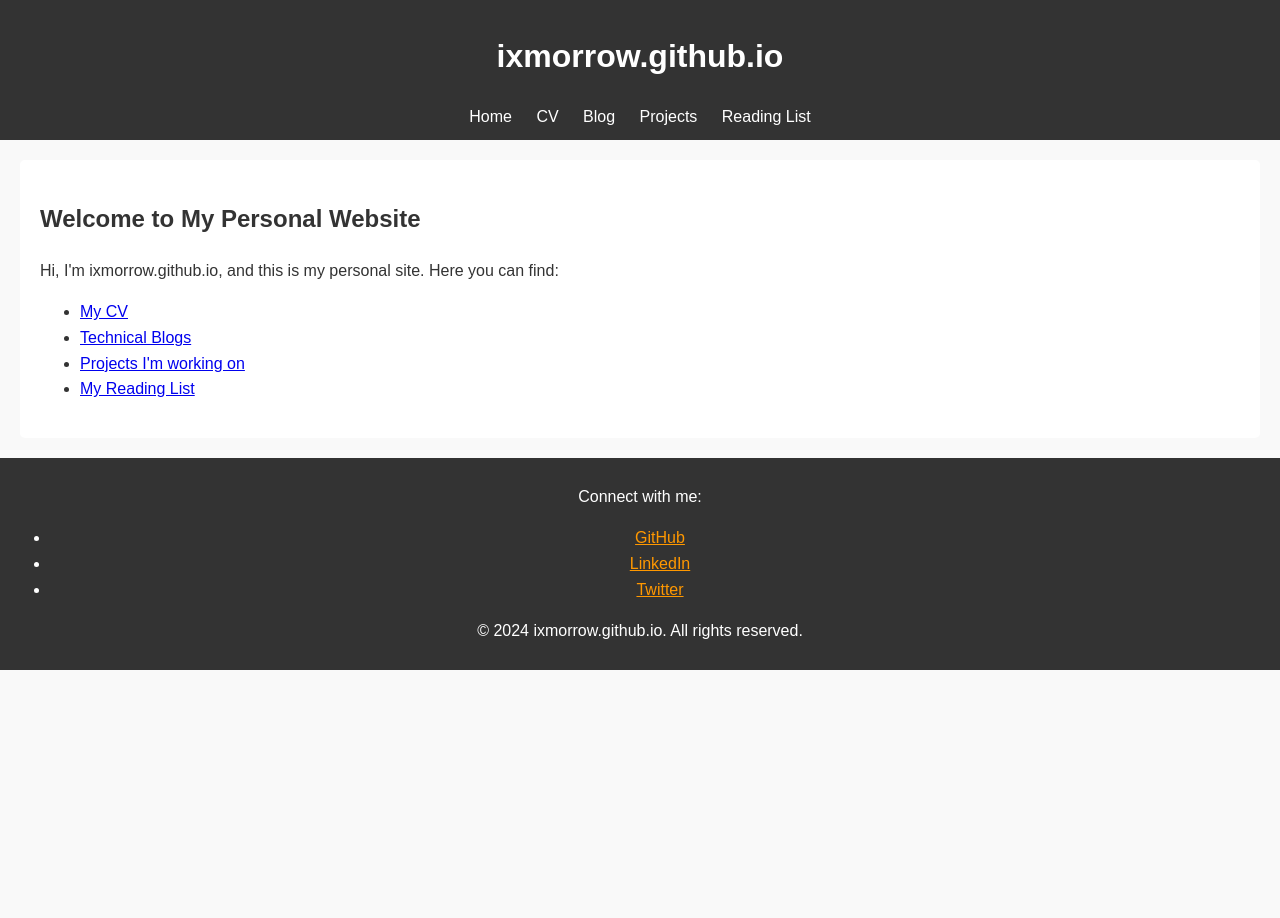
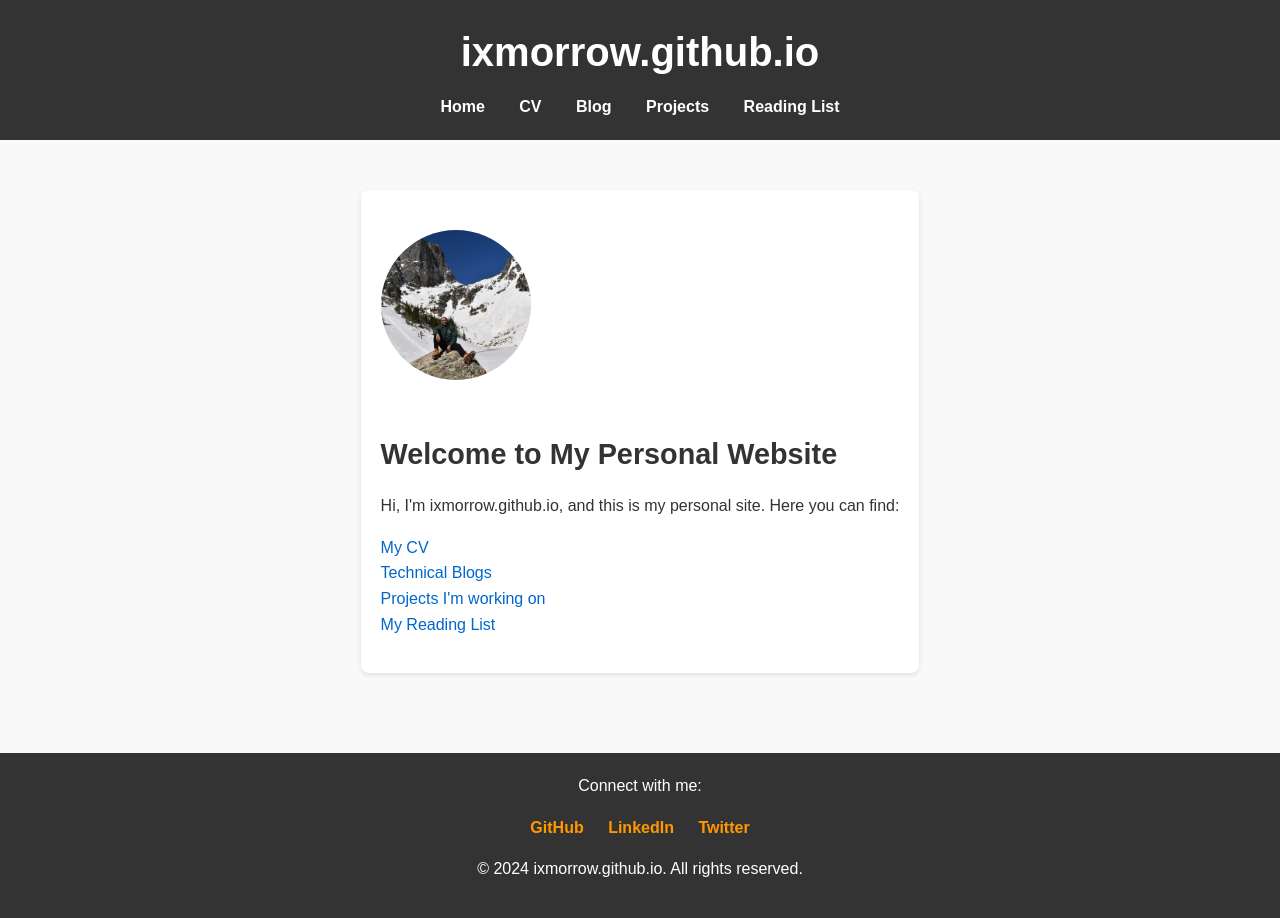
Before and after one commit to ixmorrow/ixmorrow.github.io, a Jekyll site: the page built from index.md, in a window 1280 px wide. Built offline with Jekyll 4.4.1, drawn with Linux system fonts in a browser that asks for light colours.

Commit message:
add profile pic

```diff
--- a/_layouts/default.html
+++ b/_layouts/default.html
@@ -20,15 +20,19 @@
         </nav>
     </header>
     <main>
+        <div class="content-container">
             {{ content }}
+        </div>
     </main>
     <footer>
+        <div class="footer-content">
             <p>Connect with me:</p>
-        <ul>
+            <ul class="social-links">
                 <li><a href="{{ site.social_links.github }}">GitHub</a></li>
                 <li><a href="{{ site.social_links.linkedin }}">LinkedIn</a></li>
                 <li><a href="{{ site.social_links.twitter }}">Twitter</a></li>
             </ul>
+        </div>
         <p>&copy; {{ site.time | date: "%Y" }} {{ site.title }}. All rights reserved.</p>
     </footer>
 </body>
--- a/_layouts/home.html
+++ b/_layouts/home.html
@@ -2,6 +2,8 @@
 layout: default
 title: Home
 ---
+
+<img src="/assets/img/profile.jpg" alt="Profile Picture" class="profile-img">
 
 <h2>Welcome to My Personal Website</h2>
 <p>Hi, I'm {{ site.title }}, and this is my personal site. Here you can find:</p>
--- a/assets/css/style.css
+++ b/assets/css/style.css
@@ -1,3 +1,4 @@
+/* General Page Styling */
 body {
     font-family: Arial, sans-serif;
     line-height: 1.6;
@@ -5,35 +6,107 @@ body {
     padding: 0;
     background: #f9f9f9;
     color: #333;
+    text-align: center;
+    /* Center align the content */
 }
 
 header {
     background: #333;
     color: #fff;
-    padding: 10px;
-    text-align: center;
+    padding: 20px 0;
+}
+
+header h1 {
+    margin: 0;
+    font-size: 2.5em;
+}
+
+header nav {
+    margin-top: 10px;
 }
 
 header nav a {
     color: #fff;
-    margin: 0 10px;
+    text-decoration: none;
+    margin: 0 15px;
+    font-weight: bold;
+}
+
+header nav a:hover {
+    text-decoration: underline;
+}
+
+main {
+    padding: 30px;
+}
+
+.content-container {
+    background: #fff;
+    padding: 20px;
+    border-radius: 8px;
+    box-shadow: 0 2px 5px rgba(0, 0, 0, 0.1);
+    display: inline-block;
+    /* Keeps content centered */
+    max-width: 800px;
+    margin: 20px auto;
+    text-align: left;
+}
+
+h2 {
+    font-size: 1.8em;
+    margin-bottom: 10px;
+}
+
+ul {
+    list-style-type: none;
+    padding: 0;
+}
+
+ul li a {
+    color: #0066cc;
     text-decoration: none;
 }
 
-main {
-    margin: 20px;
-    padding: 20px;
-    background: #fff;
-    border-radius: 5px;
+ul li a:hover {
+    text-decoration: underline;
 }
 
 footer {
     background: #333;
     color: #fff;
-    text-align: center;
-    padding: 10px;
+    padding: 20px 0;
+    margin-top: 30px;
 }
 
-footer a {
+.footer-content p {
+    margin: 0;
+}
+
+.social-links {
+    list-style-type: none;
+    padding: 0;
+}
+
+.social-links li {
+    display: inline;
+    margin: 0 10px;
+}
+
+.social-links a {
     color: #ff9800;
+    text-decoration: none;
+    font-weight: bold;
 }
+
+.social-links a:hover {
+    text-decoration: underline;
+}
+
+/* Circular Profile Image */
+.profile-img {
+    width: 150px;
+    height: 150px;
+    border-radius: 50%;
+    object-fit: cover;
+    margin: 20px 0;
+}
```
Also changed, not shown: assets/img/profile.JPG (added). Lines whose indentation alone changed are shown as unchanged.
